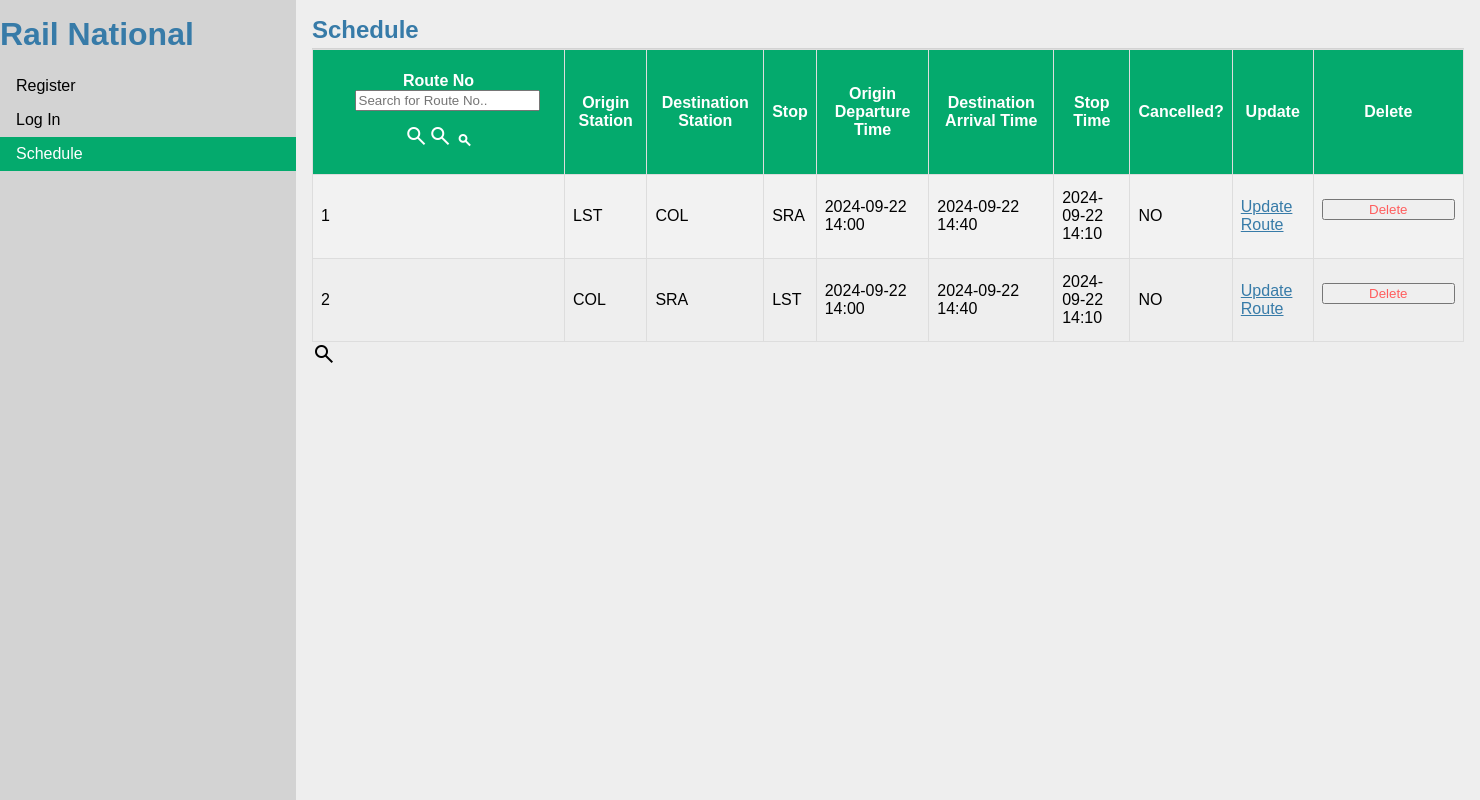
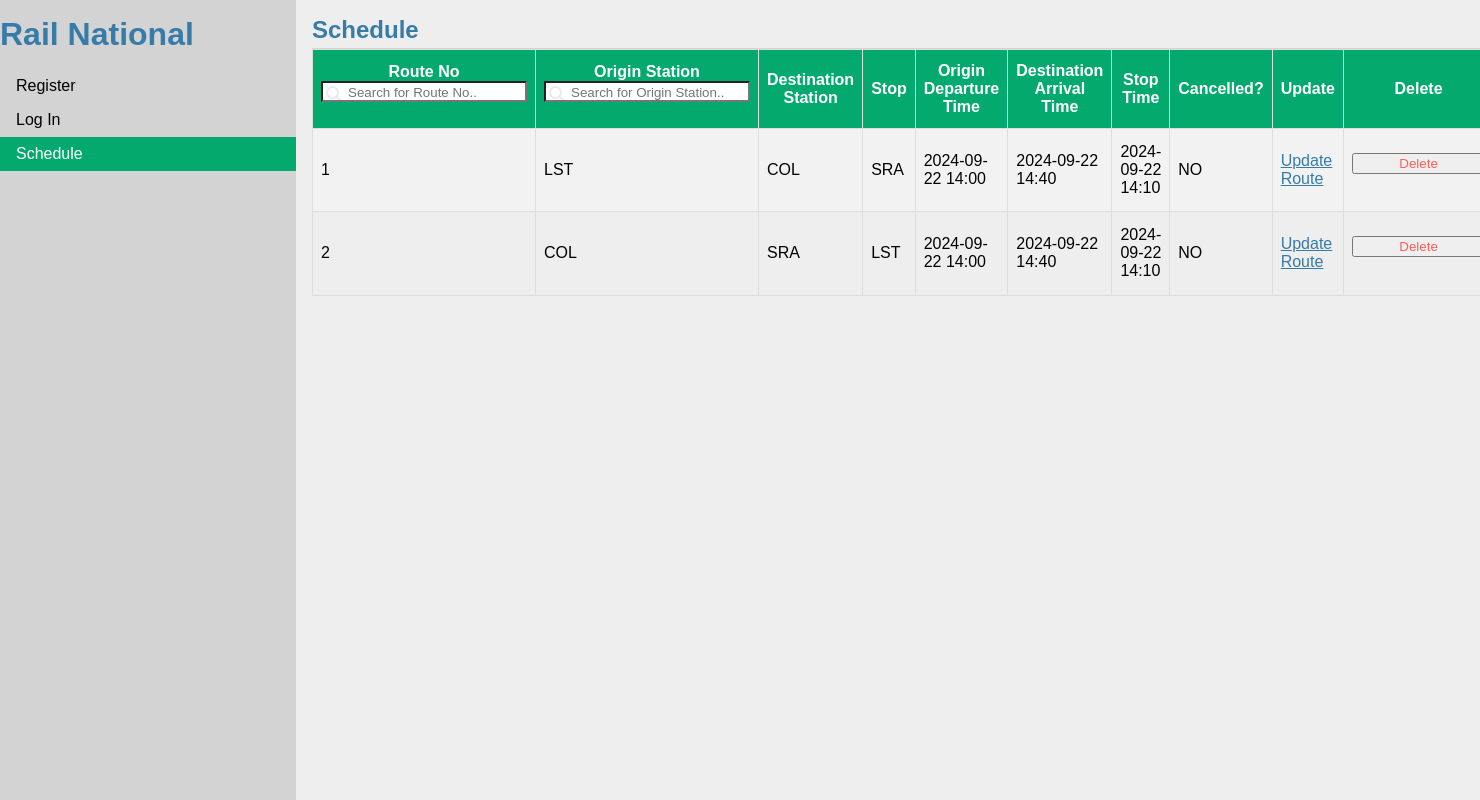
Before and after one commit to mattleeder/animated-octo-eureka, a Flask app: page / in a window 1480 px wide; the page is wider, and only the part inside the window is pictured. Run offline with Flask 3, Linux system fonts and the light colour scheme; data comes from the database, SQL or seed files in the repository.

Commit message:
Added multi-column search

```diff
--- a/rail_national/static/javascript/base.js
+++ b/rail_national/static/javascript/base.js
@@ -20,15 +20,3 @@ for (var i = 0; i < listItems.length; i++) {
     console.log("Set active");
   }
 }
-
-// Add search icon after input in table
-span = document.createElement("span");
-span.className += "material-symbols-outlined";
-span.innerHTML = "search";
-
-tableInputs = document.getElementsByClassName("myInput");
-console.log(tableInputs);
-for (let i = 0; i < tableInputs.length; i++) {
-    console.log("Blah");
-    tableInputs[i].after(span);
-}
--- a/rail_national/static/style.css
+++ b/rail_national/static/style.css
@@ -132,13 +132,10 @@ table.schedule th {
     box-sizing: border-box;
 }
 
-.input-field::after {
-    position: relative;
-    display: inline-block;
-    font-family: 'Material Symbols Outlined';
-    content: "search";
-    left: 0;
-    top: 0;
+.myInput {
+    background-image: url('search_24dp_E8EAED_FILL0_wght400_GRAD0_opsz24.svg');
+    background-repeat: no-repeat;
+    padding: 2px 0px 0px 25px;
 }
 
 .content {
--- a/rail_national/templates/schedule/index.html
+++ b/rail_national/templates/schedule/index.html
@@ -8,25 +8,23 @@
 {% endblock %}
 
 {% block content %}
-<!--<link href="https://fonts.googleapis.com/css2?family=Material+Symbols+Outlined:wght@100&icon_names=favorite,home,search,settings" rel="stylesheet"/>-->
-<link href="https://fonts.googleapis.com/icon?family=Material+Symbols+Outlined" rel="stylesheet"/>
+<script defer src="{{ url_for('static', filename='javascript/schedule/search.js') }}"></script>
+<link href="https://fonts.googleapis.com/css2?family=Material+Symbols+Outlined:wght@100&icon_names=favorite,home,search,settings" rel="stylesheet"/>
         <table class="schedule">
             <tr>
-                <th><div class="input-field">
-                    Route No<input type="text" id="myInput" class="myInput" onkeyup="myFunction()" placeholder="Search for Route No..">
-                </div></th>
-                <th>Origin Station</th>
-                <th>Destination Station</th>
-                <th>Stop</th>
-                <th>Origin Departure Time</th>
-                <th>Destination Arrival Time</th>
-                <th>Stop Time</th>
-                <th>Cancelled?</th>
-                <th>Update</th>
-                <th>Delete</th>
+                <th data-column-index="0">Route No<input type="text" id="myInput" class="myInput" onkeyup="myFunction(this);" placeholder="Search for Route No.."></th>
+                <th data-column-index="1">Origin Station<input type="text" id="myInput" class="myInput" onkeyup="myFunction(this);" placeholder="Search for Origin Station.."></th>
+                <th data-column-index="2">Destination Station</th>
+                <th data-column-index="3">Stop</th>
+                <th data-column-index="4">Origin Departure Time</th>
+                <th data-column-index="5">Destination Arrival Time</th>
+                <th data-column-index="6">Stop Time</th>
+                <th data-column-index="7">Cancelled?</th>
+                <th data-column-index="8">Update</th>
+                <th data-column-index="9">Delete</th>
             </tr>
             {% for route in schedule %}
-                <tr>
+                <tr data-columns-hiding-this-row="00000000">
                     <td>{{ route["route_id"] }}</td>
                     <td>{{ route["origin_stn"] }}</td>
                     <td>{{ route["destn_stn"] }}</td>
@@ -44,17 +42,4 @@
                 </tr>
             {% endfor %}
         </table>
-        <script defer type="text/javascript" charset="utf-8">
-            let span = document.createElement("span");
-            span.className += "material-symbols-outlined";
-            span.innerHTML = "search";
-
-            let tableInputs = document.getElementsByClassName("myInput");
-            console.log(tableInputs);
-            for (let i = 0; i < tableInputs.length; i++) {
-                console.log("Blah");
-                tableInputs[i].after(span);
-            }
-        </script>
-        <span class="material-symbols-outlined">&#xE8b6</span>
 {% endblock %}
```
Also changed, not shown: rail_national/static/javascript/schedule/search.js (+22 -7 lines), rail_national/static/search_24dp_E8EAED_FILL0_wght400_GRAD0_opsz24.svg (added).
